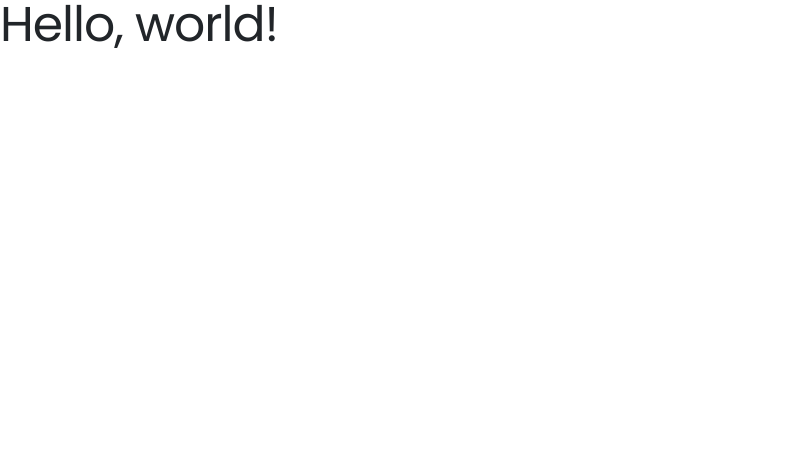
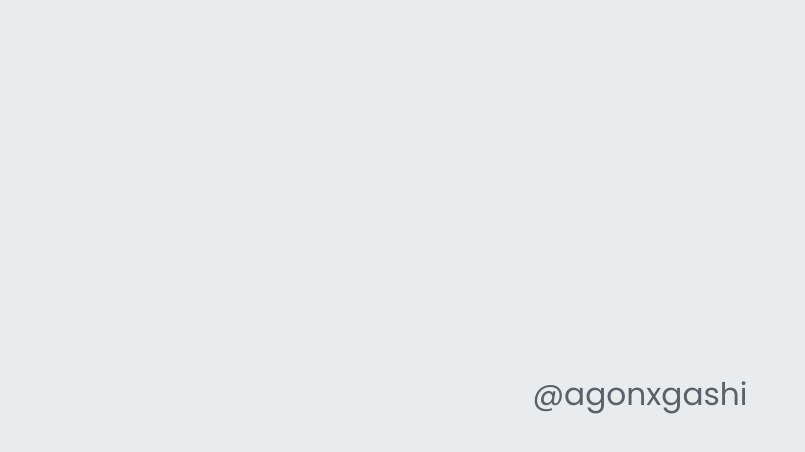
Before and after one commit to agonxgashi/agonxgashi.github.io, a plain HTML site: page index.html in a window 1280 px wide. Shown: the whole page, without its empty margins (0-805 px from the left). Drawn offline with nearby package versions, Linux system fonts and the light colour scheme.

Commit message:
Changes on index

```diff
--- a/index.html
+++ b/index.html
@@ -9,7 +9,32 @@
     <link rel="stylesheet" href="css/shards.min.css">
   </head>
   <body>
-    <h1>Hello, world!</h1>
+
+<style>
+    body{
+        background-color: #e9ecef;
+
+    }
+
+    .horizontal-and-vertical-centering{
+        width: 100vw;
+        height: 100vh;
+        display: flex;
+        justify-content: center;
+        align-items: center;
+    }
+
+    .child > *{
+        color: #5A6169 !important;
+    }
+</style>
+
+<div class="horizontal-and-vertical-centering">
+        <div class="child">
+            <h3>@agonxgashi</h3>
+        </div>
+      </div>
+
 
 
     <script src="https://code.jquery.com/jquery-3.2.1.slim.min.js" integrity="sha384-KJ3o2DKtIkvYIK3UENzmM7KCkRr/rE9/Qpg6aAZGJwFDMVNA/GpGFF93hXpG5KkN" crossorigin="anonymous"></script>
```
